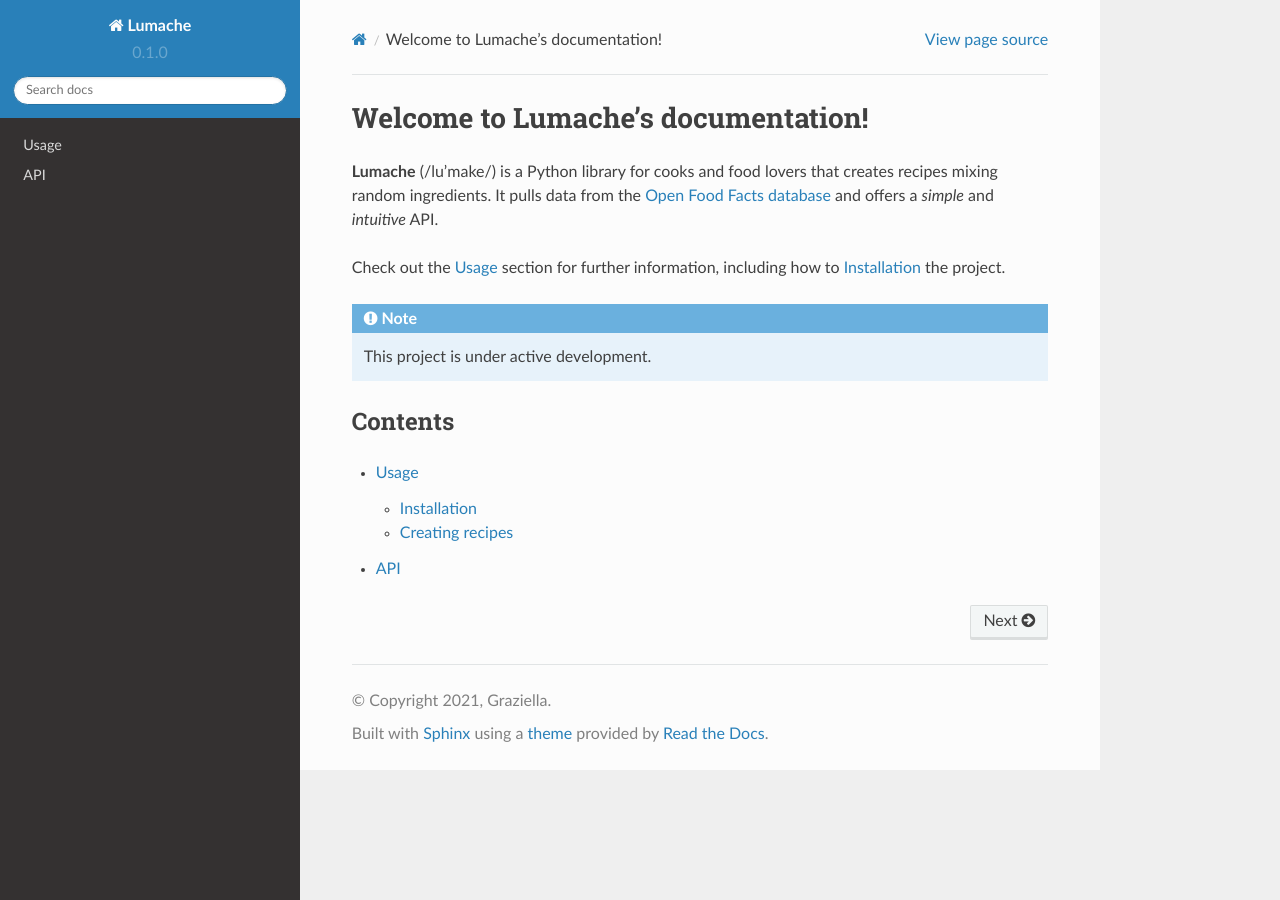
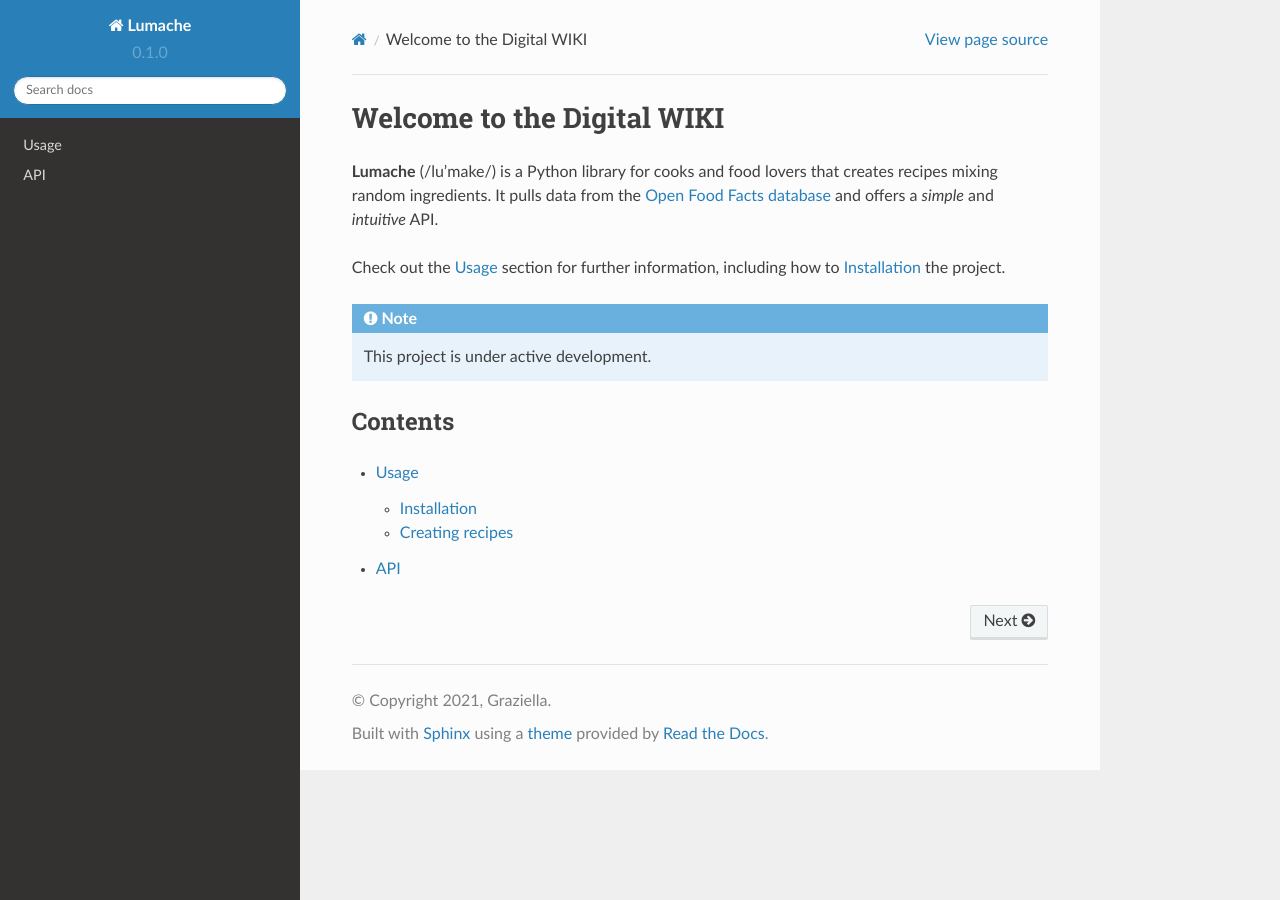
Before and after one commit to digital951/readthedocs, a Sphinx documentation site: the page built from docs/source/index.rst, in a window 1280 px wide. Built offline with Sphinx 7.4.7 and the Read the Docs theme 2.0.0, drawn with Linux system fonts in a browser that asks for light colours.

Commit message:
Update index.rst
Changed name

```diff
--- a/docs/source/index.rst
+++ b/docs/source/index.rst
@@ -1,4 +1,4 @@
-Welcome to Lumache's documentation!
+Welcome to the Digital WIKI
 ===================================
 
 **Lumache** (/lu'make/) is a Python library for cooks and food lovers
```
